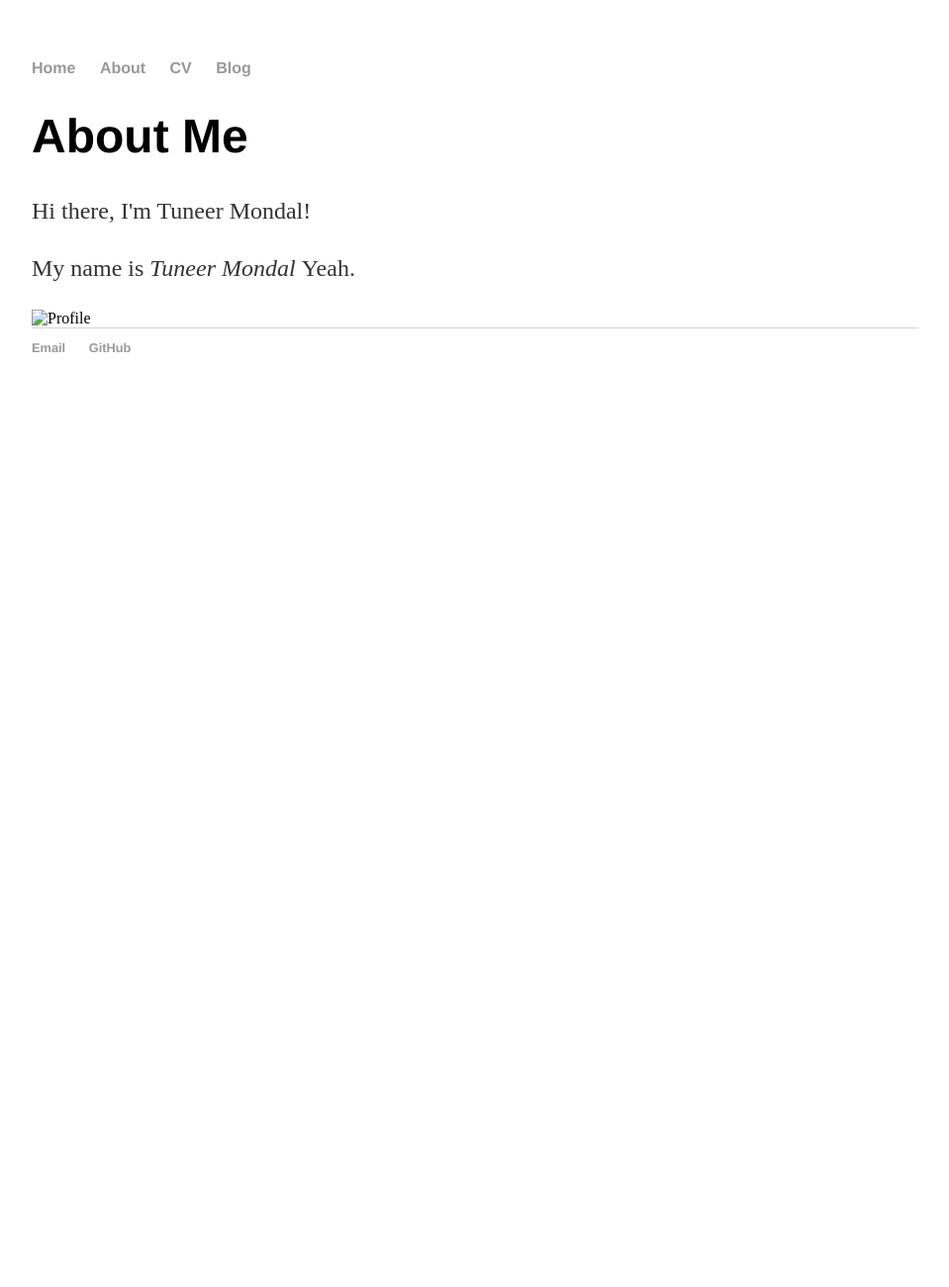
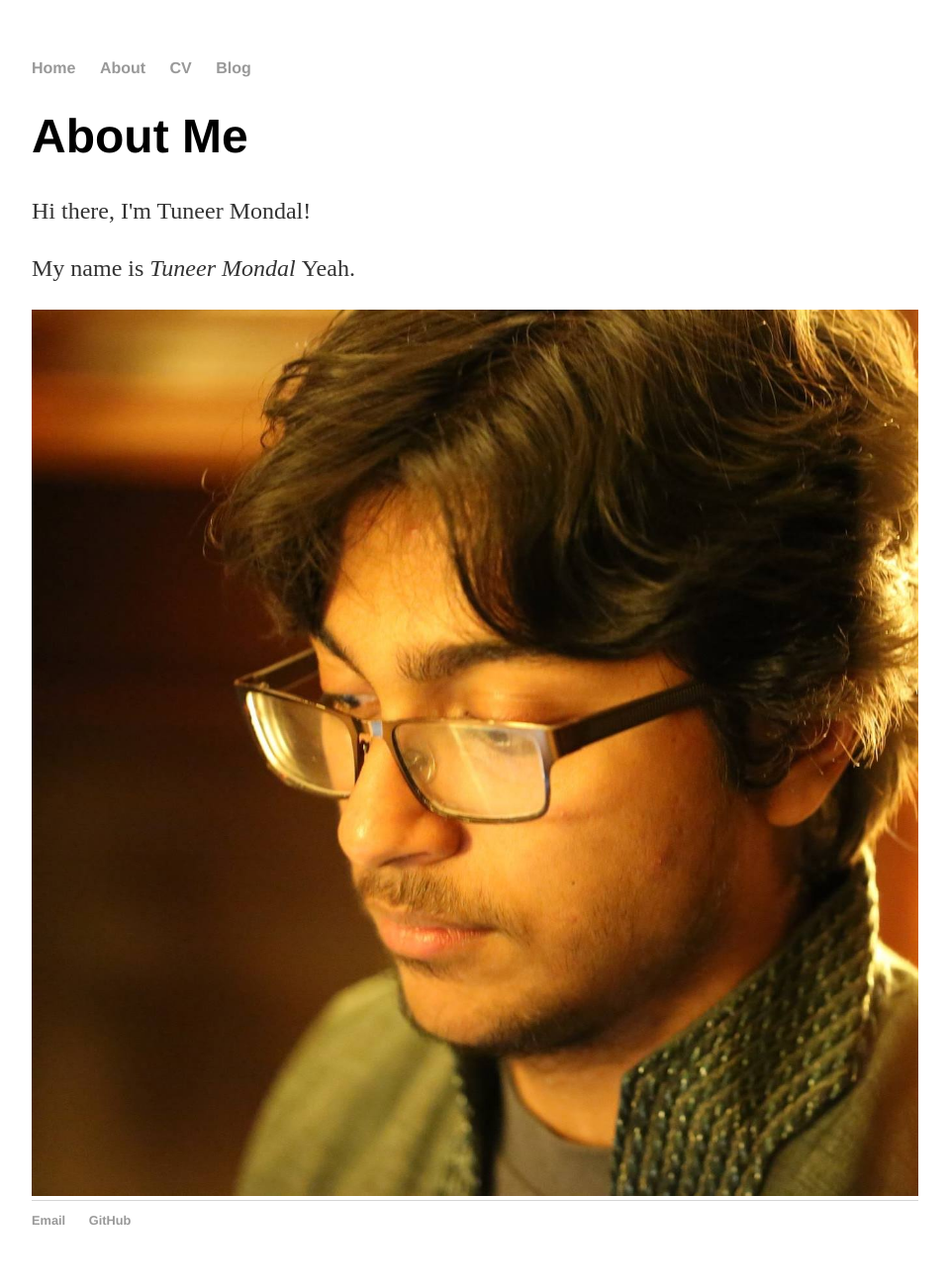
Before and after one commit to t-mondal/t-mondal.github.io, a Jekyll site: the page built from about/index.html, in a window 1280 px wide. Shown: the whole page at 99% size, without its empty margins (160-1119 px from the left). Built offline with Jekyll 4.4.1, drawn with Linux system fonts in a browser that asks for light colours; before the commit the page ends 900 px from its top, so only the background shows below that.

Commit message:
Update index.html

```diff
--- a/about/index.html
+++ b/about/index.html
@@ -9,4 +9,4 @@ title: About Me
 	<p> My name is <em> Tuneer Mondal </em> Yeah. </p>
 </div><!-- /.blurb -->
 
-<img src="t-mondal.github.io/images/profile.jpg" alt="Profile" class="inline" style='height: 100%; width: 100%; object-fit: contain'/>
+<img src="images/profile.jpg" alt="Profile" class="inline" style='height: 100%; width: 100%; object-fit: contain'/>
```
